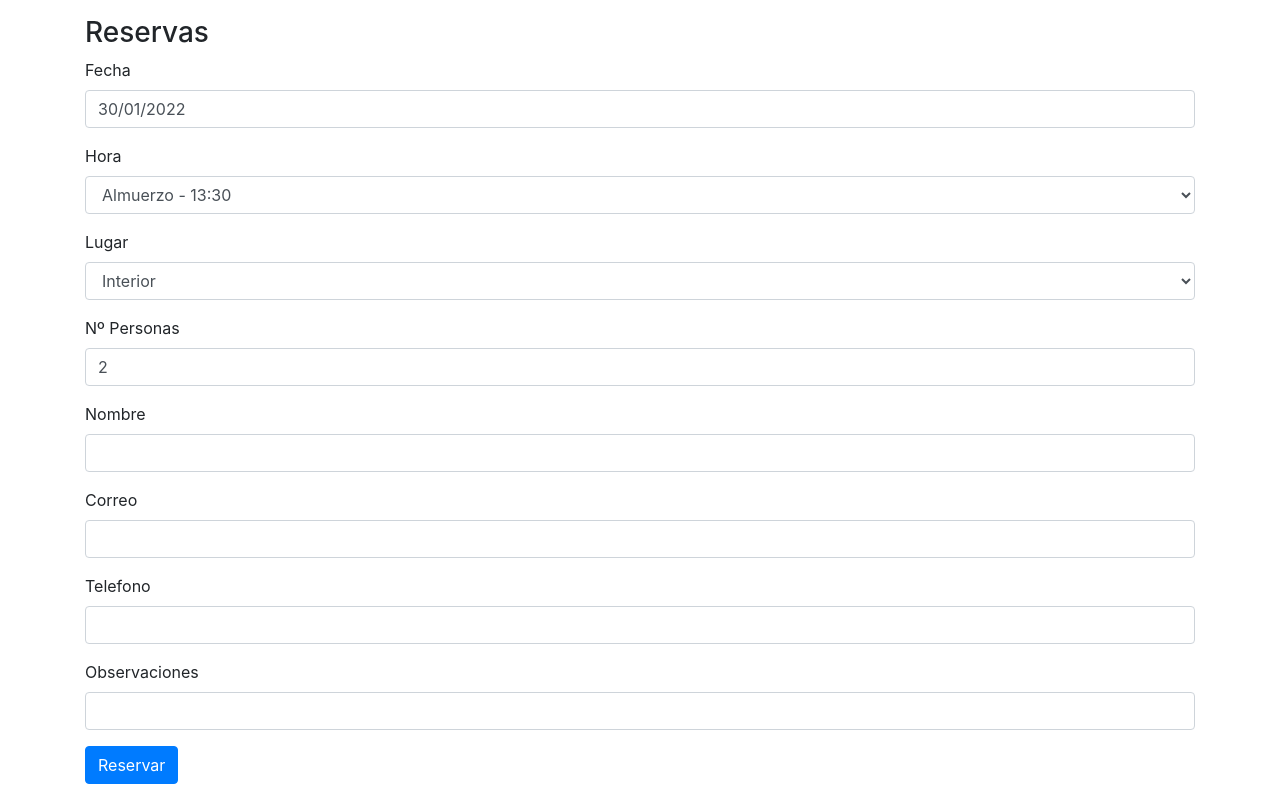
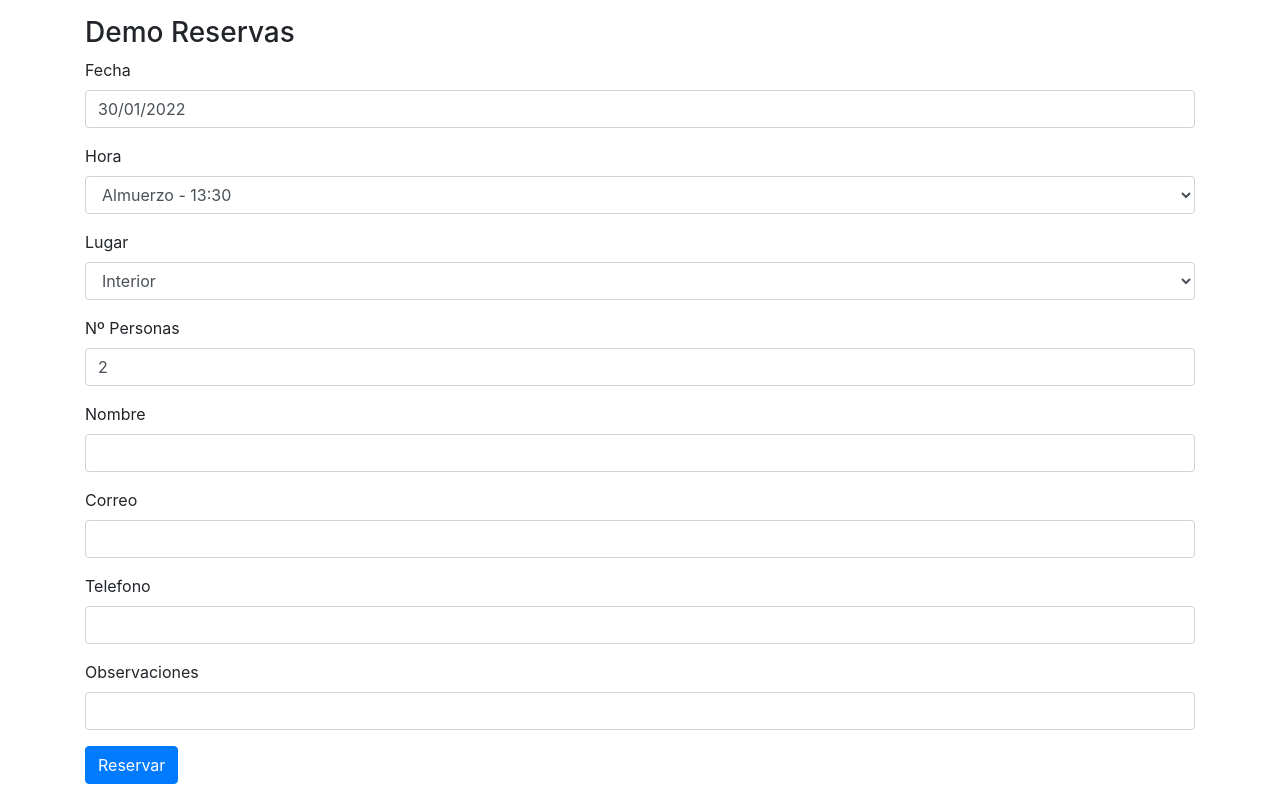
Before and after one commit to davsegar/davsegar.github.io, a plain HTML site: page reservas/index.html in a window 1280 px wide. Drawn offline with nearby package versions, Linux system fonts and the light colour scheme.

Commit message:
Update index.html

```diff
--- a/reservas/index.html
+++ b/reservas/index.html
@@ -18,7 +18,7 @@
 	</head>
 	<body>
 		<div class="container py-3">
-			<h3>Reservas</h3>
+			<h3>Demo Reservas</h3>
 			<form>
 				<div class="form-group">
 					<label for="fecha">Fecha</label>
```
